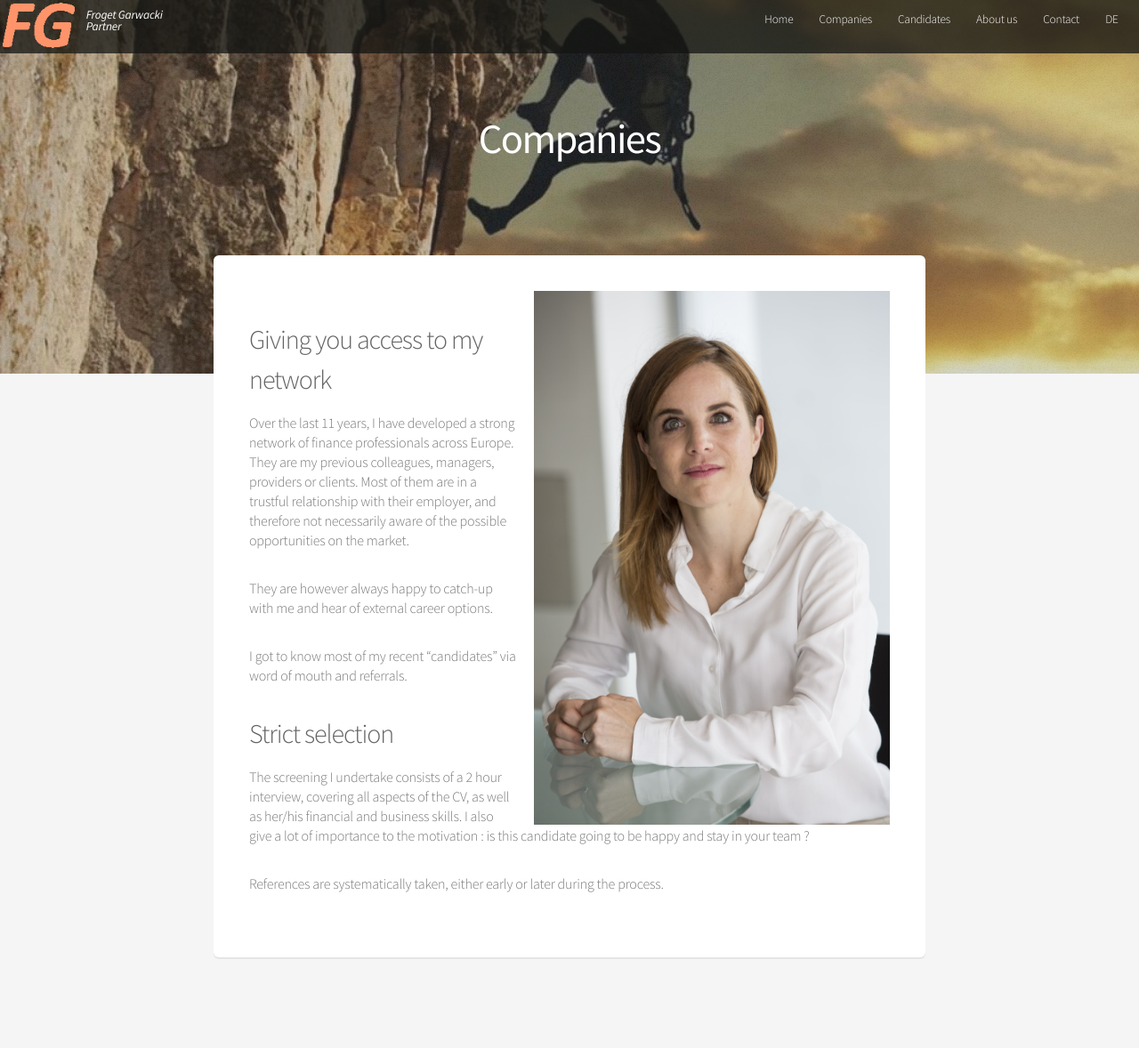
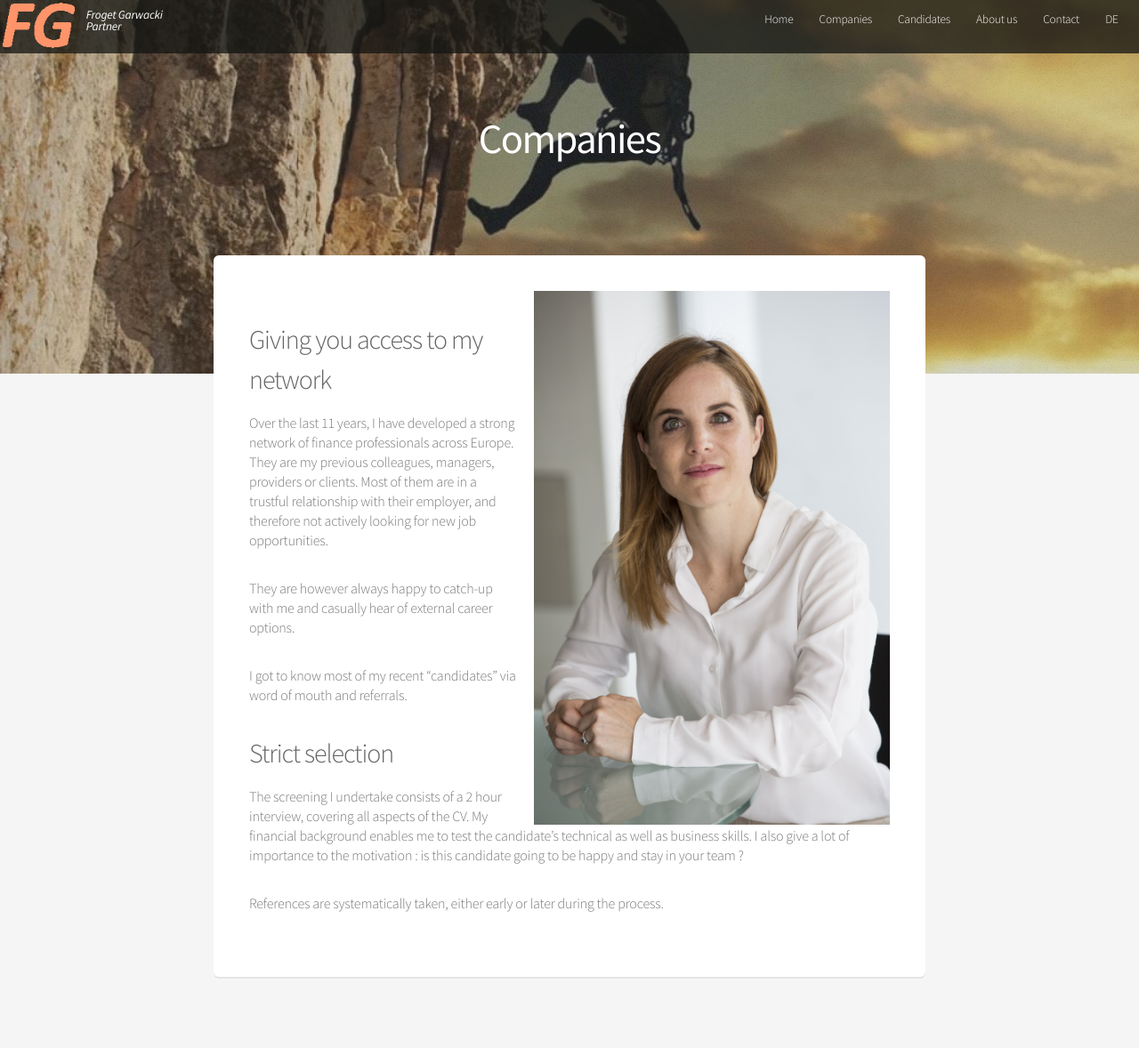
Before and after one commit to FGPartner/www, a Jekyll site: the page built from companies.md, in a window 1280 px wide. Shown: the whole page at 89% size. Built offline with Jekyll 4.4.1, drawn with Linux system fonts in a browser that asks for light colours; our own code applies the rules of GitHub Pages for plain Markdown files; before the commit the page ends 1156 px from its top, so only the background shows below that.

Commit message:
Update companies.md

```diff
--- a/companies.md
+++ b/companies.md
@@ -11,10 +11,9 @@ lang: en
 Over the last 11 years, I have developed a strong network of finance
 professionals across Europe. They are my previous colleagues, managers,
 providers or clients. Most of them are in a trustful relationship with their
-employer, and therefore not necessarily aware of the possible opportunities
-on the market.
+employer, and therefore not actively looking for new job opportunities.
 
-They are however always happy to catch-up with me and hear of external
+They are however always happy to catch-up with me and casually hear of external
 career options.
 
 I got to know most of my recent "candidates" via word of mouth and referrals.
@@ -23,8 +22,8 @@ I got to know most of my recent "candidates" via word of mouth and referrals.
 ## Strict selection
 
 The screening I undertake consists of a 2 hour interview, covering all aspects
-of the CV, as well as her/his financial and business skills. I also give a lot of
-importance to the motivation : is this candidate going to be happy and stay in
-your team ?
+of the CV. My financial background enables me to test the candidate's technical
+as well as business skills. I also give a lot of importance to the motivation :
+is this candidate going to be happy and stay in your team ?
 
 References are systematically taken, either early or later during the process.
```
